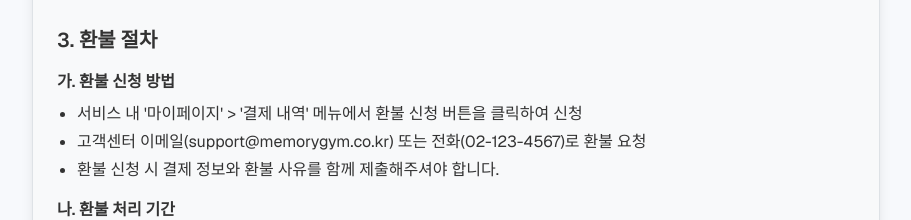
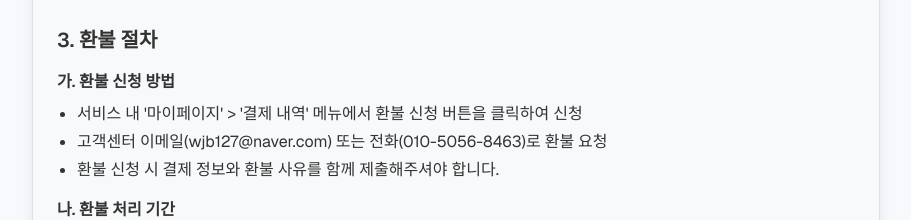
Before and after one commit to wjb127/memorygym2, a Next.js app: page /refund-policy in a window 1280 px wide. Shown: the part 1060-1280 px from the top of the page, without its empty margins (184-1095 px from the left). Built offline with nearby package versions, Linux system fonts and the light colour scheme; no server answers.

Commit message:
환불 정책 페이지의 연락처 정보 업데이트

```diff
--- a/src/app/refund-policy/page.tsx
+++ b/src/app/refund-policy/page.tsx
@@ -59,7 +59,7 @@ export default function RefundPolicyPage() {
           <h3 className="font-semibold mt-4 mb-2">가. 환불 신청 방법</h3>
           <ul className="list-disc ml-5 space-y-1">
             <li>서비스 내 '마이페이지' {'>'} '결제 내역' 메뉴에서 환불 신청 버튼을 클릭하여 신청</li>
-            <li>고객센터 이메일(support@memorygym.co.kr) 또는 전화(02-123-4567)로 환불 요청</li>
+            <li>고객센터 이메일(wjb127@naver.com) 또는 전화(010-5056-8463)로 환불 요청</li>
             <li>환불 신청 시 결제 정보와 환불 사유를 함께 제출해주셔야 합니다.</li>
           </ul>
 
```
